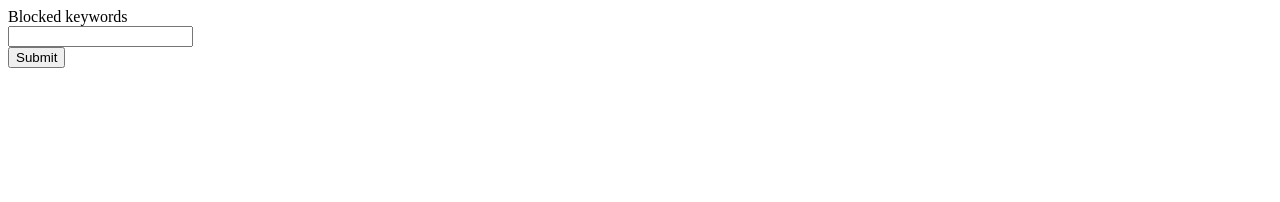
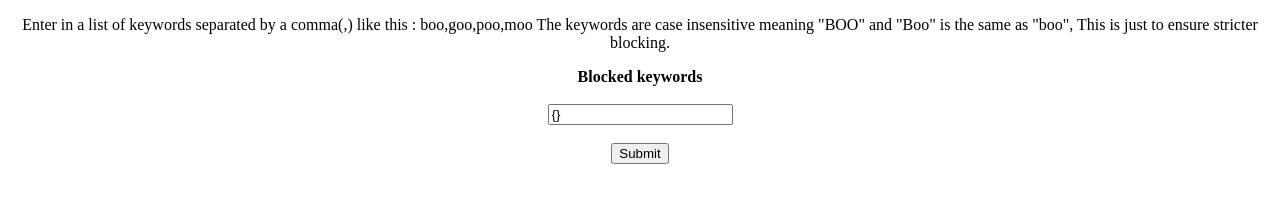
Before and after one commit to frroossst/webpage_content_blocker, a browser extension: page options.html in a window 1280 px wide. Drawn offline with Linux system fonts and the light colour scheme.

Commit message:
1.1.0 - added improved logs

```diff
--- a/options.html
+++ b/options.html
@@ -2,16 +2,31 @@
 
 <html>
     <head>
-
+        <script>
+            function loadDef(defKeys){
+                document.getElementById("keywords_input").value = defKeys;
+                console.log("last def : ",defKeys)
+            }
+            const blocked_keywords_promise = browser.storage.local.get(["keywords_stored"], function(result) {loadDef(JSON.stringify(result))});
+        </script>
     </head>
     <body>
+        <center>
+        <p>
+            Enter in a list of keywords separated by a comma(,) like this :
+                boo,goo,poo,moo
+
+            The keywords are case insensitive meaning "BOO" and "Boo" is the same as "boo", This is just to ensure
+            stricter blocking.
+        </p>
         <form id="user-form">
-            <label>Blocked keywords</label>
-            <br>
+            <label><b>Blocked keywords</b></label>
+            <br><br>
             <input type="text" id="keywords_input">
-            <br>
+            <br><br>
             <button type="submit">Submit</button>
         </form>
+        </center>
         <script src="options.js"></script>
     </body>
 </html>
```
Also changed, not shown: blocker.js (+8 -3 lines), 1 other file.
